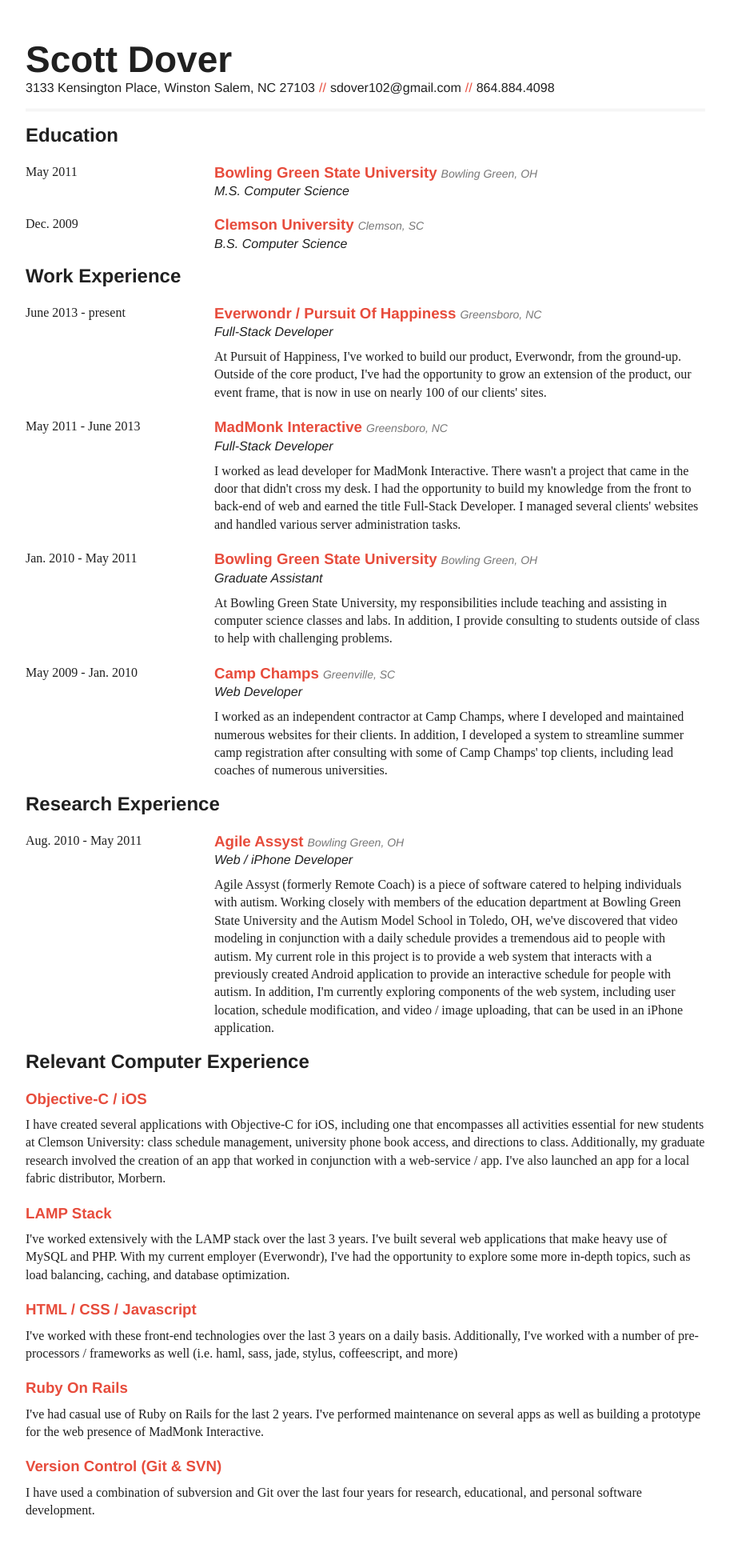
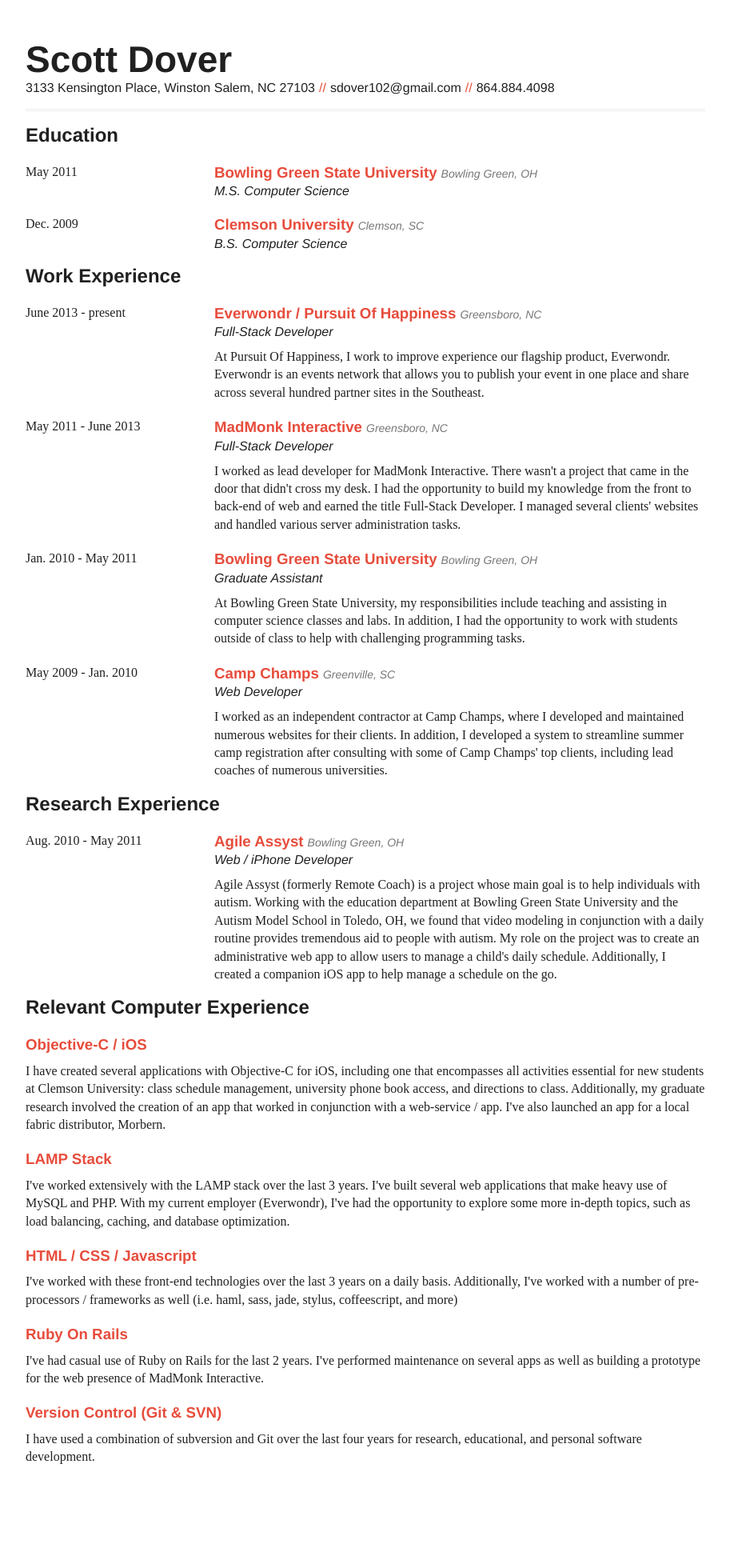
Before and after one commit to scottdover/scottdover.github.io, a Jekyll site: the page resume/index.html, which Jekyll copies as it is, in a window 1280 px wide. Shown: the whole page at 80% size, without its empty margins (183-1096 px from the left). Built offline with Jekyll 4.4.1, drawn with Linux system fonts in a browser that asks for light colours; after the commit the page ends 1872 px from its top, so only the background shows below that.

Commit message:
Updating resume

```diff
--- a/resume/index.html
+++ b/resume/index.html
@@ -44,10 +44,10 @@
 					<h3>Everwondr / Pursuit Of Happiness<i>Greensboro, NC</i></h3>
 					<h4>Full-Stack Developer</h4>
 					<p>
-						At Pursuit of Happiness, I've worked to build our product, Everwondr, from
-						the ground-up. Outside of the core product, I've had the opportunity to
-						grow an extension of the product, our event frame, that is now in use
-						on nearly 100 of our clients' sites.
+						At Pursuit Of Happiness, I work to improve experience our flagship
+						product, Everwondr. Everwondr is an events network that allows you
+						to publish your event in one place and share across several hundred
+						partner sites in the Southeast.
 					</p>
 					</div>
 				</div>
@@ -69,7 +69,9 @@
 					<h3>Bowling Green State University<i>Bowling Green, OH</i></h3>
 					<h4>Graduate Assistant</h4>
 					<p>
-						At Bowling Green State University, my responsibilities include teaching and assisting in computer science classes and labs. In addition, I provide consulting to students outside of class to help with challenging problems.
+						At Bowling Green State University, my responsibilities include teaching and assisting in computer science classes and labs. In addition, I had the
+						opportunity to work with students outside of class to help with challenging
+						programming tasks.
 					</p>
 					</div>
 				</div>
@@ -94,7 +96,14 @@
 					<h3>Agile Assyst<i>Bowling Green, OH</i></h3>
 					<h4>Web / iPhone Developer</h4>
 					<p>
-						Agile Assyst (formerly Remote Coach) is a piece of software catered to helping individuals with autism. Working closely with members of the education department at Bowling Green State University and the Autism Model School in Toledo, OH, we've discovered that video modeling in conjunction with a daily schedule provides a tremendous aid to people with autism. My current role in this project is to provide a web system that interacts with a previously created Android application to provide an interactive schedule for people with autism. In addition, I'm currently exploring components of the web system, including user location, schedule modification, and video / image uploading, that can be used in an iPhone application.
+						Agile Assyst (formerly Remote Coach) is a project whose main goal
+						is to help individuals with autism. Working with the education
+						department at Bowling Green State University and the Autism Model
+						School in Toledo, OH, we found that video modeling in conjunction
+						with a daily routine provides tremendous aid to people with autism.
+						My role on the project was to create an administrative web app to
+						allow users to manage a child's daily schedule. Additionally, I
+						created a companion iOS app to help manage a schedule on the go.
 					</p>
 					</div>
 				</div>
```
